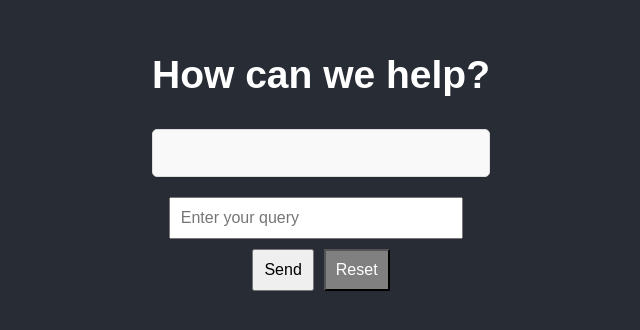
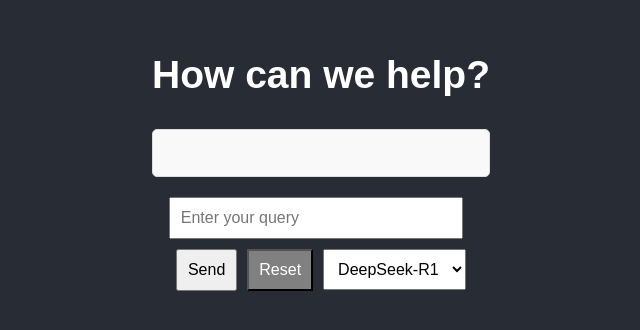
Before and after one commit to javabudd/oquery, a React (Create React App) app in the folder frontend/: page / in a window 1280 px wide. Shown: the part 244-574 px from the top of the page, without its empty margins (319-959 px from the left). Built offline with nearby package versions, Linux system fonts and the light colour scheme.

Commit message:
Add model selection

```diff
--- a/frontend/src/App.tsx
+++ b/frontend/src/App.tsx
@@ -1,5 +1,5 @@
 import React from 'react';
-import FetchJsonComponent from "./FetchJsonComponent";
+import QueryLlmComponent from "./QueryLlmComponent";
 import './App.css';
 
 function App() {
@@ -7,7 +7,7 @@ function App() {
 		<div className="App">
 			<header className="App-header">
 				<div>
-					<FetchJsonComponent/>
+					<QueryLlmComponent/>
 				</div>
 			</header>
 		</div>
--- a/frontend/src/FetchJsonComponent.tsx
+++ b/frontend/src/QueryLlmComponent.tsx
@@ -1,9 +1,11 @@
-import {useCallback, useEffect, useRef, useState} from "react";
+import {ChangeEvent, useCallback, useEffect, useRef, useState} from "react";
 
 const API_URL = "https://javabudd.hopto.org/query";
+const DEFAULT_MODEL = 'deepseek-r1';
 
-const FetchJsonComponent: React.FC = () => {
+const QueryLlmComponent: React.FC = () => {
 	const [query, setQuery] = useState<string>("");
+	const [model, setModel] = useState<ChangeEvent<HTMLSelectElement> | null>(null);
 	const [response, setResponse] = useState<string>("");
 	const [loading, setLoading] = useState<boolean>(false);
 	const [error, setError] = useState<string | null>(null);
@@ -35,7 +37,7 @@ const FetchJsonComponent: React.FC = () => {
 					"Content-Type": "application/json",
 				},
 				body: JSON.stringify({
-					model: "deepseek-r1",
+					model: model ? model.target.value : DEFAULT_MODEL,
 					message: query,
 					history: []
 				}),
@@ -79,6 +81,7 @@ const FetchJsonComponent: React.FC = () => {
 		setQuery("");
 		setResponse("");
 		setError(null);
+		setModel(null);
 	};
 
 	// Auto-scroll down when response updates
@@ -153,9 +156,12 @@ const FetchJsonComponent: React.FC = () => {
 				        style={{padding: "10px", fontSize: "16px", backgroundColor: "gray", color: "white"}}>
 					Reset
 				</button>
+				<select onChange={setModel} style={{padding: "10px", fontSize: "16px", marginLeft: "10px"}}>
+					<option value={"deepseek-r1"}>DeepSeek-R1</option>
+				</select>
 			</div>
 		</div>
 	);
 };
 
-export default FetchJsonComponent;
+export default QueryLlmComponent;
```
